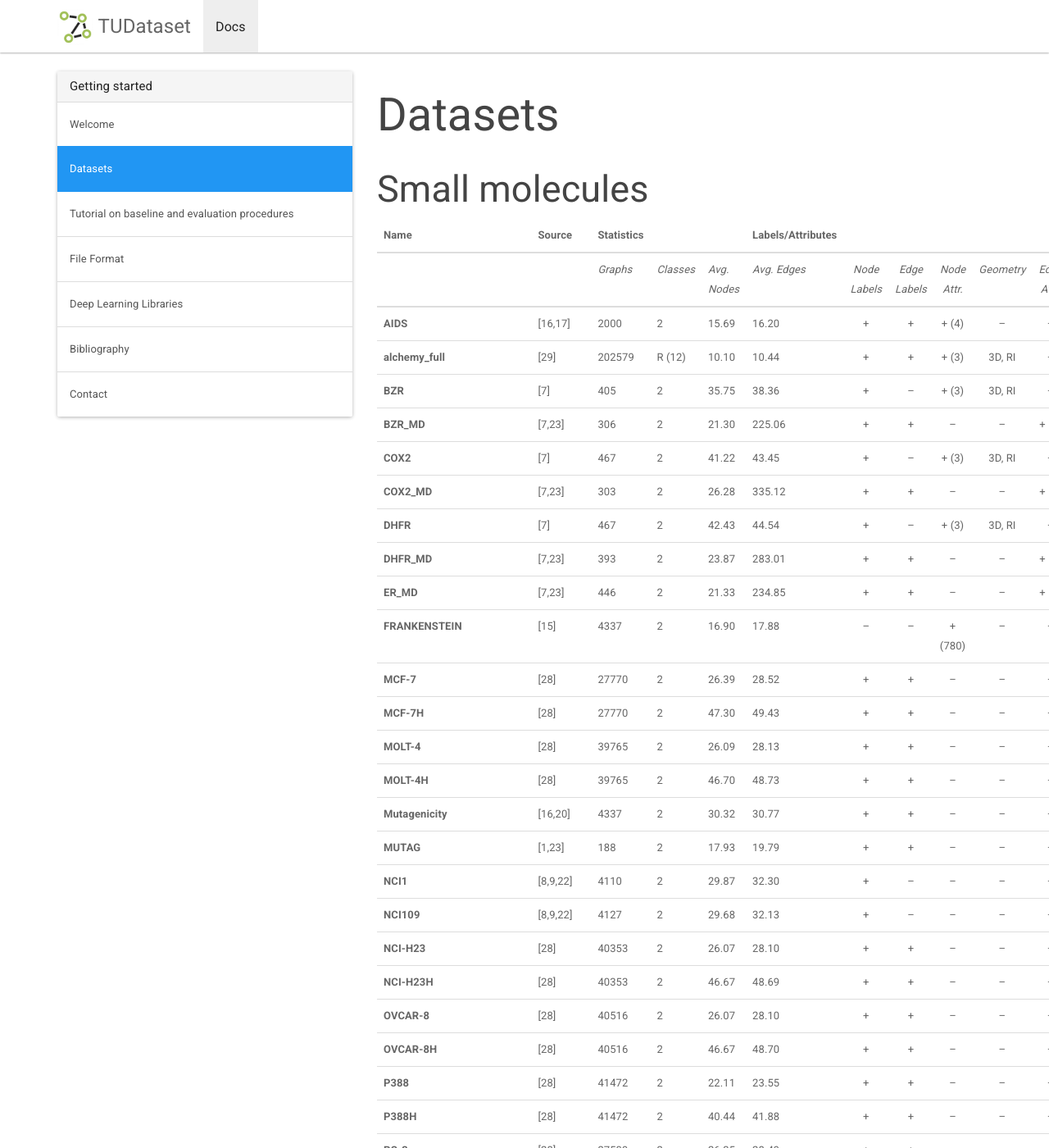
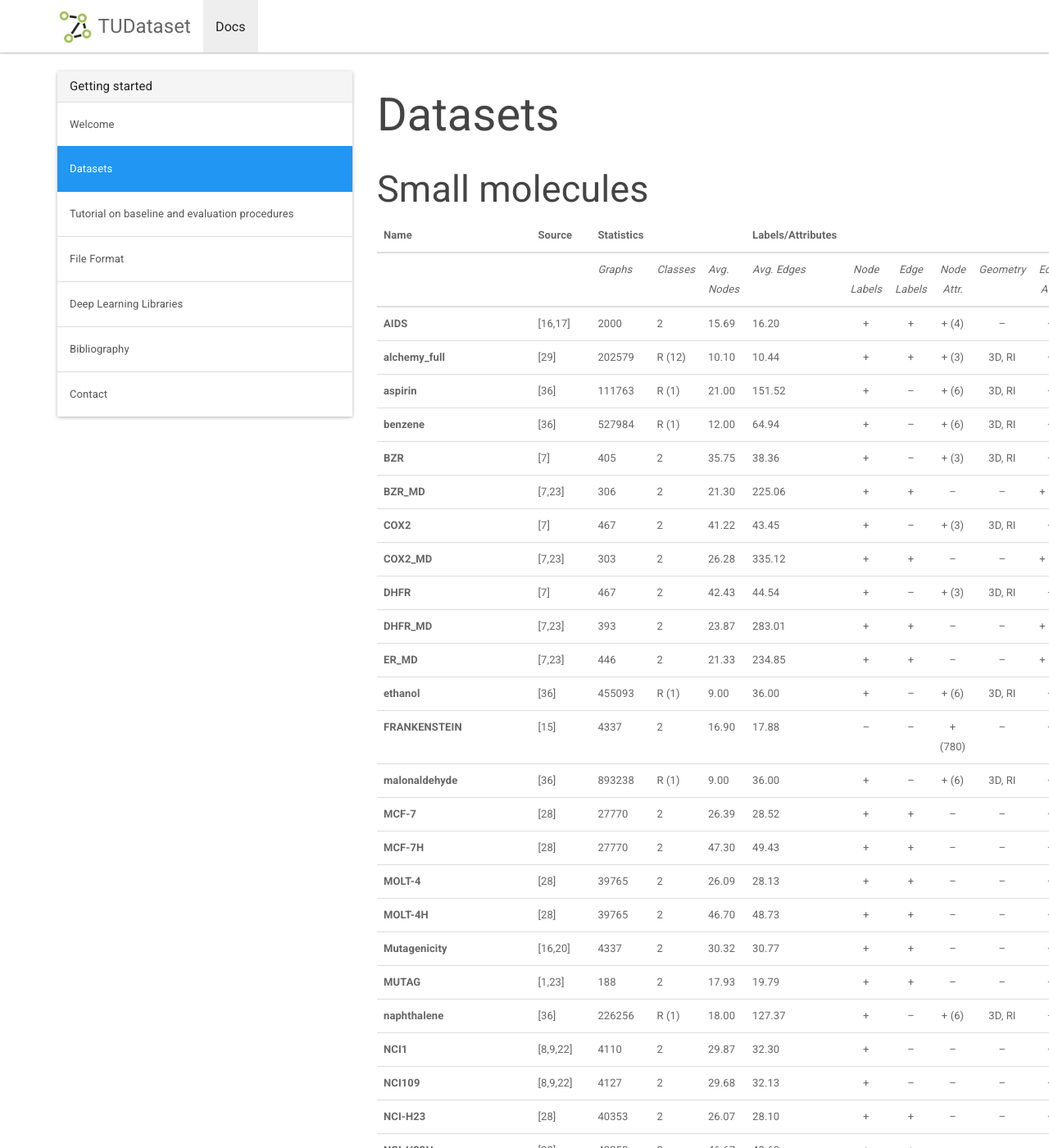
Before and after one commit to chrsmrrs/datasets, a Jekyll site: the page built from _docs/datasets.md, in a window 1280 px wide and 1400 px high. Shown: the whole window at 82% size. Built offline with Jekyll 4.4.1, drawn with Linux system fonts in a browser that asks for light colours; some of the changed text lies outside the part shown.

Commit message:
Added md_datasets

```diff
--- a/_docs/datasets.md
+++ b/_docs/datasets.md
@@ -11,6 +11,8 @@ permalink: /docs/datasets/
 | --- |--- | --- |---|---| ---|  :---:| :---:| :---: | :---: |  :---:|  --- |
 |**AIDS**|[16,17]| 2000 |2|15.69|16.20|+|+|+ (4)|--|--|[AIDS](https://www.chrsmrrs.com/graphkerneldatasets/AIDS.zip)|
 |**alchemy_full**|[29]| 202579 | R (12)|10.10|10.44|+|+|+ (3)|3D, RI|--|[alchemy_full](https://www.chrsmrrs.com/graphkerneldatasets/alchemy_full.zip)|
+|**aspirin**|[36]| 111763 |R (1)|21.00|151.52|+|--|+ (6)|3D, RI|--|[aspirin](https://www.chrsmrrs.com/graphkerneldatasets/aspirin.zip)|
+|**benzene**|[36]| 527984 |R (1)|12.00|64.94|+|--|+ (6)|3D, RI|--|[benzene](https://www.chrsmrrs.com/graphkerneldatasets/benzene.zip)|
 |**BZR**|[7]| 405 |2|35.75|38.36|+|--|+ (3)|3D, RI|--|[BZR](https://www.chrsmrrs.com/graphkerneldatasets/BZR.zip)|
 |**BZR_MD**|[7,23]| 306 |2|21.30|225.06|+|+|--|--|+ (1)|[BZR_MD](https://www.chrsmrrs.com/graphkerneldatasets/BZR_MD.zip)|
 |**COX2**|[7]| 467 |2|41.22 |43.45|+|--|+ (3)|3D, RI|--|[COX2](https://www.chrsmrrs.com/graphkerneldatasets/COX2.zip)|
@@ -18,13 +20,16 @@ permalink: /docs/datasets/
 |**DHFR**|[7]| 467 |2|42.43|44.54|+|--|+ (3)|3D, RI|--|[DHFR](https://www.chrsmrrs.com/graphkerneldatasets/DHFR.zip)|
 |**DHFR_MD**|[7,23]| 393 |2|23.87| 283.01|+|+|--|--|+ (1)|[DHFR_MD](https://www.chrsmrrs.com/graphkerneldatasets/DHFR_MD.zip)|
 |**ER_MD**|[7,23]| 446 |2| 21.33| 234.85 | +|+|--|--|+ (1)|[ER_MD](https://www.chrsmrrs.com/graphkerneldatasets/ER_MD.zip)|
+|**ethanol**|[36]| 455093 |R (1)|9.00|36.00|+|--|+ (6)|3D, RI|--|[ethanol](https://www.chrsmrrs.com/graphkerneldatasets/ethanol.zip)|
 |**FRANKENSTEIN**|[15]| 4337 | 2 |16.90| 17.88 |--|--|+ (780)|--|--|[FRANKENSTEIN](https://www.chrsmrrs.com/graphkerneldatasets/FRANKENSTEIN.zip)|
+|**malonaldehyde**|[36]| 893238 |R (1)|9.00|36.00|+|--|+ (6)|3D, RI|--|[malonaldehyde](https://www.chrsmrrs.com/graphkerneldatasets/malonaldehyde.zip)|
 |**MCF-7**|[28]| 27770 |2|26.39| 28.52 |+|+|--|--|--|[MCF-7](https://www.chrsmrrs.com/graphkerneldatasets/MCF-7.zip)|
 |**MCF-7H**|[28]| 27770 |2|47.30| 49.43 |+|+|--|--|--|[MCF-7H](https://www.chrsmrrs.com/graphkerneldatasets/MCF-7H.zip)|
 |**MOLT-4**|[28]| 39765 |2|26.09| 28.13 |+|+|--|--|--|[MOLT-4](https://www.chrsmrrs.com/graphkerneldatasets/MOLT-4.zip)|
 |**MOLT-4H**|[28]| 39765 |2|46.70| 48.73 |+|+|--|--|--|[MOLT-4H](https://www.chrsmrrs.com/graphkerneldatasets/MOLT-4H.zip)|
 |**Mutagenicity**|[16,20]| 4337 |2| 30.32 | 30.77 |+|+|--|--|--|[Mutagenicity](https://www.chrsmrrs.com/graphkerneldatasets/Mutagenicity.zip)|
 |**MUTAG**|[1,23]| 188 |2|17.93|19.79|+|+|--|--|--|[MUTAG](https://www.chrsmrrs.com/graphkerneldatasets/MUTAG.zip)|
+|**naphthalene**|[36]| 226256 |R (1)|18.00|127.37|+|--|+ (6)|3D, RI|--|[naphthalene](https://www.chrsmrrs.com/graphkerneldatasets/naphthalene.zip)|
 |**NCI1**|[8,9,22]| 4110 |2|29.87|32.30|+|--|--|--|--|[NCI1](https://www.chrsmrrs.com/graphkerneldatasets/NCI1.zip)|
 |**NCI109**|[8,9,22]| 4127 |2|29.68| 32.13 |+|--|--|--|--|[NCI109](https://www.chrsmrrs.com/graphkerneldatasets/NCI109.zip)|
 |**NCI-H23**|[28]| 40353 |2|26.07| 28.10 |+|+|--|--|--|[NCI-H23](https://www.chrsmrrs.com/graphkerneldatasets/NCI-H23.zip-H23)|
@@ -40,12 +45,14 @@ permalink: /docs/datasets/
 |**PTC_MM**|[2,23]| 336 |2|13.97 | 14.32|+|+|--|--|--|[PTC_MM](https://www.chrsmrrs.com/graphkerneldatasets/PTC_MM.zip)|
 |**PTC_MR**|[2,23]| 344 |2|14.29| 14.69|+|+|--|--|--|[PTC_MR](https://www.chrsmrrs.com/graphkerneldatasets/PTC_MR.zip)|
 |**QM9**|[33,34,35]| 129433|R (19)|18.03|18.63|--|--|+ (16)|3D, RI|+ (4)|[QM9](https://www.chrsmrrs.com/graphkerneldatasets/QM9.zip)|
+|**salicylic_acid**|[36]| 220232 |R (1)|16.00|104.13|+|--|+ (6)|3D, RI|--|[salicylic_acid](https://www.chrsmrrs.com/graphkerneldatasets/salicylic_acid.zip)|
 |**SF-295**|[28]| 40271 |2|26.06| 28.08 |+|+|--|--|--|[SF-295](https://www.chrsmrrs.com/graphkerneldatasets/SF-295.zip)|
 |**SF-295H**|[28]| 40271 |2|46.65| 48.68 |+|+|--|--|--|[SF-295H](https://www.chrsmrrs.com/graphkerneldatasets/SF-295H.zip)|
 |**SN12C**|[28]| 40004 |2|26.08| 28.11 |+|+|--|--|--|[SN12C](https://www.chrsmrrs.com/graphkerneldatasets/SN12C.zip)|
 |**SN12CH**|[28]| 40004 |2|46.69| 48.71 |+|+|--|--|--|[SN12CH](https://www.chrsmrrs.com/graphkerneldatasets/SN12CH.zip)|
 |**SW-620**|[28]| 40532 |2|26.05| 28.08 |+|+|--|--|--|[SW-620](https://www.chrsmrrs.com/graphkerneldatasets/SW-620.zip)|
 |**SW-620H**|[28]| 40532 |2|46.62| 48.65 |+|+|--|--|--|[SW-620H](https://www.chrsmrrs.com/graphkerneldatasets/SW-620H.zip)|
+|**toluene**|[36]| 342791 |R (1)|15.00|96.15|+|--|+ (6)|3D, RI|--|[toluene](https://www.chrsmrrs.com/graphkerneldatasets/toluene.zip)|
 |**Tox21_AhR_training**|[24]|8169|2 |18.09|18.50|+|+|--|--|--|[Tox21_AhR_training](https://www.chrsmrrs.com/graphkerneldatasets/Tox21_AhR_training.zip)|
 |**Tox21_AhR_testing**|[24]|272|2 |22.13|23.05|+|+|--|--|--|[Tox21_AhR_testing](https://www.chrsmrrs.com/graphkerneldatasets/Tox21_AhR_testing.zip)|
 |**Tox21_AhR_evaluation**|[24]|607|2 |17.64|18.06|+|+|--|--|--|[Tox21_AhR_evaluation](https://www.chrsmrrs.com/graphkerneldatasets/Tox21_AhR_evaluation.zip)|
@@ -84,6 +91,7 @@ permalink: /docs/datasets/
 |**Tox21_PPAR-gamma_evaluation**|[24]|602|2 |17.38|17.77|+|+|--|--|--|[Tox21_PPAR-gamma_evaluation](https://www.chrsmrrs.com/graphkerneldatasets/Tox21_PPAR-gamma_evaluation.zip)|
 |**UACC257**|[28]| 39988 |2|26.09| 28.12 |+|+|--|--|--|[UACC257](https://www.chrsmrrs.com/graphkerneldatasets/UACC257.zip)|
 |**UACC257H**|[28]| 39988 |2|46.68| 48.71 |+|+|--|--|--|[UACC257H](https://www.chrsmrrs.com/graphkerneldatasets/UACC257H.zip)|
+|**uracil**|[36]| 133770 |R (1)|12.00|64.44|+|--|+ (6)|3D, RI|--|[uracil](https://www.chrsmrrs.com/graphkerneldatasets/uracil.zip)|
 |**Yeast**|[28]| 79601 |2|21.54| 22.84 |+|+|--|--|--|[Yeast](https://www.chrsmrrs.com/graphkerneldatasets/Yeast.zip)|
 |**YeastH**|[28]| 79601 |2|39.44| 40.74 |+|+|--|--|--|[YeastH](https://www.chrsmrrs.com/graphkerneldatasets/YeastH.zip)|
 |**ZINC_full**|[31]| 249456 |R (1)|23.14|24.91|+|+|--|--|--|[ZINC_full](https://www.chrsmrrs.com/graphkerneldatasets/ZINC_full.zip)|
```
